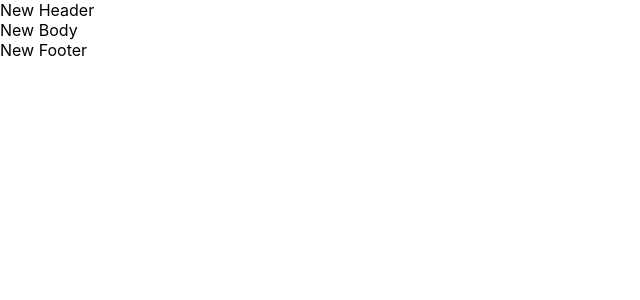
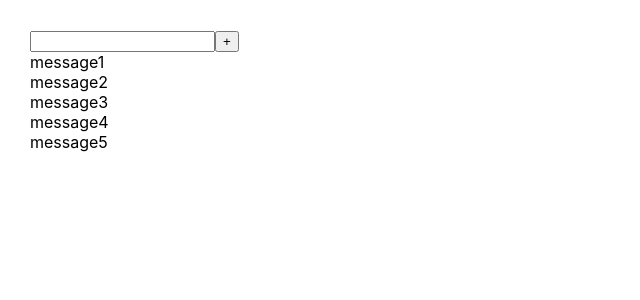
Before and after one commit to lgnvmaksim/Test-project, a React (Create React App) app: page / in a window 1280 px wide. Shown: the top 300 px of the page, without its empty margins (0-640 px from the left). Built offline with nearby package versions, Linux system fonts and the light colour scheme.

Commit message:
done microtask about input

```diff
--- a/src/App.css
+++ b/src/App.css
@@ -1,6 +1,7 @@
 .App {
     padding: 30px;
     display: flex;
+    margin-top: auto;
 }
 
 .App > div {
--- a/src/App.tsx
+++ b/src/App.tsx
@@ -6,30 +6,43 @@
 import {Footer} from "./Microtasks/site/Footer";
 import {Sp2} from "./homework-1-week/Sp-2";
 import {AppTest} from "./Microtasks/test-todolist-lesson2/App-test";
-
+import {FullInput} from "./Microtasks/Input/FullInput";
+import {Input} from "./Microtasks/Input/Input";
+import {Button} from "./Microtasks/Input/Button";
 
 
 function App() {
-    // const [money, setMoney] = useState([
-    //     {banknote: 'dollar', nominal: 100, number: 'a1234567890'},
-    //     {banknote: 'dollar', nominal: 50, number: 'z1234567890'},
-    //     {banknote: 'ruble', nominal: 100, number: 'w1234567890'},
-    //     {banknote: 'dollar', nominal: 100, number: 'e1234567890'},
-    //     {banknote: 'dollar', nominal: 50, number: 'c1234567890'},
-    //     {banknote: 'ruble', nominal: 100, number: 'r1234567890'},
-    //     {banknote: 'dollar', nominal: 50, number: 'x1234567890'},
-    //     {banknote: 'ruble', nominal: 50, number: 'v1234567890'},
-    // ])
+
+    const [message, setMessage] = useState([
+            {message: 'message1'},
+            {message: 'message2'},
+            {message: 'message3'},
+            {message: 'message4'},
+            {message: 'message5'}
+        ]
+    )
+    const addMessage = (title:string) => {
+        let newMessage = {message: title}
+        setMessage([newMessage, ...message])
+    }
+
+    let [title, setTitle] = useState('')
+
+    const callBackButtonHandler = ()=>{
+        addMessage(title)
+        setTitle('')
+    }
 
     return (
-        <div>
+        <div className={'App'}>
             <div>
-                <Header title={'New Header'}/>
-                <Body titleForBody={'New Body'}/>
-                <Footer titleForFooter={'New Footer'}/>
-                {/*<FilteredMoneyWithButton coins={money}/>*/}
-                {/*<Sp2/>*/}
-                {/*<AppTest/>*/}
+                <Input setTitle={setTitle} title={title}/>
+               <Button name={'+'} callBack={callBackButtonHandler} />
+                {message.map((el, index) => {
+                    return (
+                        <div key={index}>{el.message}</div>
+                    )
+                })}
             </div>
         </div>
     );
--- /dev/null
+++ b/src/Microtasks/Input/Button.tsx
@@ -0,0 +1,15 @@
+
+type ButtonPropsType = {
+    name:string
+    callBack:()=>void
+
+}
+
+export const Button = (props: ButtonPropsType) =>{
+    const onClickButtonHandler = () =>{
+        props.callBack()
+    }
+    return(
+        <button onClick={onClickButtonHandler}>{props.name}</button>
+    )
+}
--- /dev/null
+++ b/src/Microtasks/Input/FullInput.tsx
@@ -0,0 +1,20 @@
+import React, {ChangeEvent, useState} from "react";
+
+export type addMessagesButtonType = {
+    addMessageButt: (title: string) => void
+}
+
+export const FullInput = (props: addMessagesButtonType) => {
+    let [title, setTitle] = useState('')
+
+    const onClickButtonHandler = () => {
+        props.addMessageButt(title)
+        setTitle('')
+    }
+
+    return (
+        <div>
+            <button onClick={onClickButtonHandler}>+</button>
+        </div>
+    )
+}
--- /dev/null
+++ b/src/Microtasks/Input/Input.tsx
@@ -0,0 +1,16 @@
+import React, {ChangeEvent} from "react";
+
+type InputPropsType={
+    setTitle:(title:string)=>void
+    title:string
+}
+
+export const Input = (props: InputPropsType) =>{
+
+    const onChangeInputHandler = (event: ChangeEvent<HTMLInputElement>) => {
+        props.setTitle(event.currentTarget.value)
+    }
+    return(
+        <input value={props.title} onChange={onChangeInputHandler}/>
+    )
+}
```
